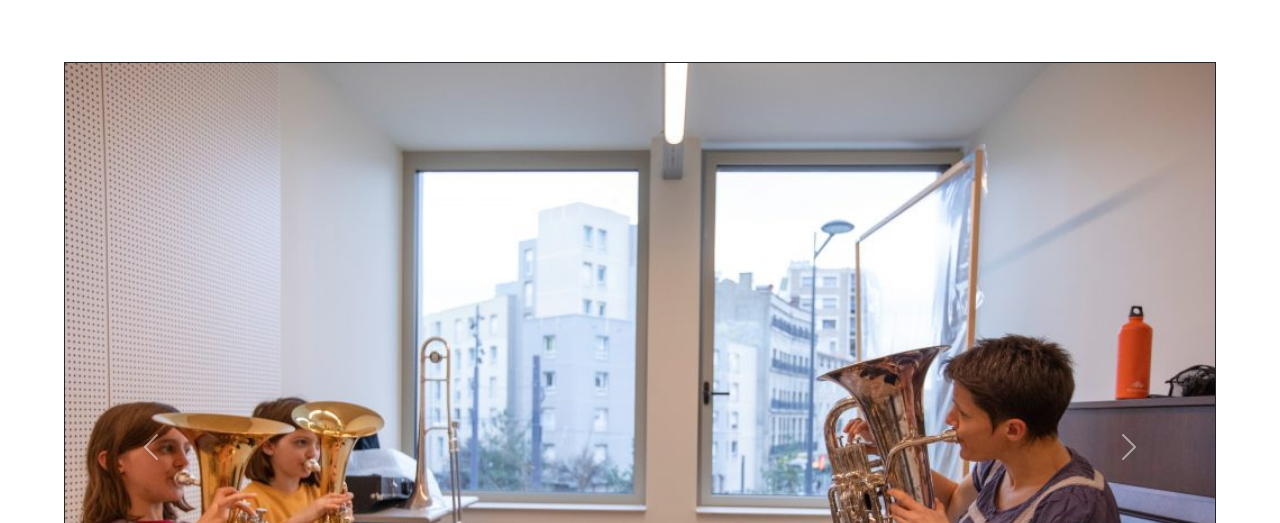
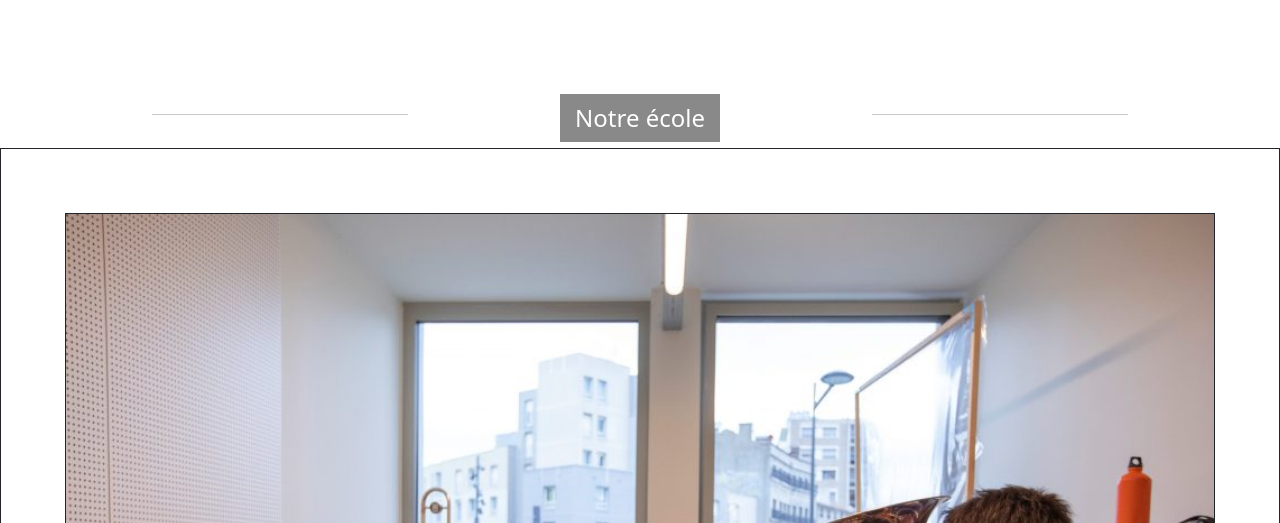
Before and after one commit to AlexDelapierre/EVALUATION-D-ENTRAINEMENT-Cr-er-un-site-web-avec-HTML-CSS-et-Bootstrap, a website: page index.html in a window 1280 px wide. Shown: the part 277-800 px from the top of the page. Drawn offline with nearby package versions, Linux system fonts and the light colour scheme.

Commit message:
Add h2 title

```diff
--- a/index.html
+++ b/index.html
@@ -84,6 +84,14 @@
 
     <main>
       <section>
+        <div class="intersection-top">
+          <div class="separateur1"><hr></div>
+          <div class="h2-background">
+            <h2>Notre école</h2>
+          </div>
+          <div class="separateur2"><hr></div>
+        </div>
+
         <div class="carousel-background">
           <div id="carouselExampleCaptions" class="carousel slide" data-bs-ride="false">
             <div class="carousel-indicators">
@@ -122,6 +130,8 @@
               <span class="visually-hidden">Next</span>
             </button>
           </div>
+        </div>
+        <div class="intersection-bottom">
         </div>
       </section>
     </main>
--- a/styles/index-style.css
+++ b/styles/index-style.css
@@ -37,6 +37,52 @@ html {
     border-radius: 30px;
 }
 
+.intersection-top {
+  position: relative;
+  display: flex;
+  flex-direction: row;
+  justify-content: space-evenly;
+  align-items:flex-end;
+  height: 150px;
+  /* top: 80px; */
+  /* background-color: aqua; */
+
+}
+
+.h2-background {
+  position: relative;
+  display: table;
+  /* flex-grow: 1; */
+  /* top: 80px; */
+  bottom: 6px;
+  height: 3em;
+  width: 160px;
+  /* margin: auto; */
+  background-color: #898989;
+  text-align: center;
+}
+
+h2 {
+  /* Aligne le texte verticalement au milieu */
+  display: table-cell;
+  vertical-align:middle;
+  font-size: 1.5rem;
+}
+
+.separateur1 {
+  height: 50px;
+  width: 20%;
+  /* flex-grow: 2; */
+  /* background-color: aqua; */
+}
+
+.separateur2 {
+  height: 50px;
+  width: 20%;
+  /* flex-grow: 2; */
+  /* background-color: beige; */
+}
+
 .carousel-background {
   /* position: relative; */
   /* max-height: 50%;  */
@@ -47,12 +93,19 @@ html {
   /* margin: auto; */
   padding: 5%;
   /* background-color:#f4a353; */
+  border: 1px solid;
 }
 
 #carouselExampleCaptions {
   /* position: relative; */
   border: 1px solid;
  }
+
+ .intersection-bottom {
+  height: 250px;
+  /* background-color: aqua; */
+
+}
 
 footer {
   /* position: absolute; */
```
